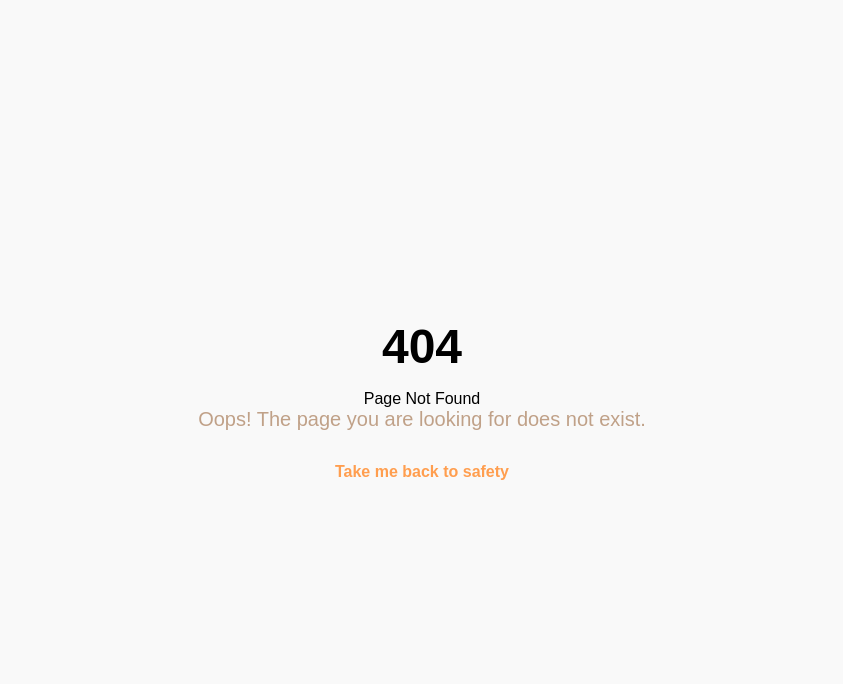
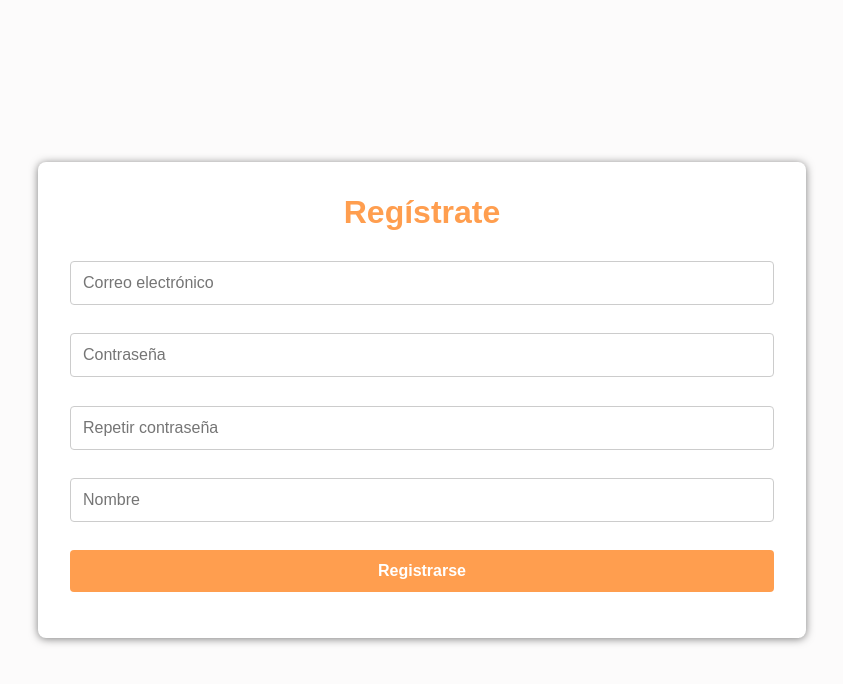
Before and after one commit to Bicis-HLanz/hopital-bicis, a Next.js app: page /register in a window 1280 px wide. Before the commit this address had no page. Shown: the top 684 px of the page, without its empty margins (218-1061 px from the left). Built offline with nearby package versions, Linux system fonts and the light colour scheme; no server answers.

Commit message:
Reorganize login components and update registration link

```diff
--- /dev/null
+++ b/app/(login)/layout.tsx
@@ -0,0 +1,11 @@
+export default function RootLayout({
+    children,
+  }: Readonly<{
+    children: React.ReactNode;
+  }>) {
+    return (
+        <main style={{ display: "flex", justifyContent: "center", alignItems: "center", height: "100vh" }}>
+            {children}
+        </main>
+    );
+  }
--- a/app/components/login/LoginForm.module.css
+++ b/app/components/login/LoginForm.module.css
@@ -23,9 +23,9 @@
   padding: 2rem;
   background-color: white;
   border-radius: 8px;
-  box-shadow: 0 6px 6px rgba(0, 0, 0, 0.5);
-  max-width: 400px;
+  box-shadow: 0 1px 8px rgba(0, 0, 0, 0.5);
   margin: 0 auto;
+  width: 60%;
 }
 
 .login-form h1{
--- a/app/components/login/LoginForm.tsx
+++ b/app/components/login/LoginForm.tsx
@@ -79,8 +79,8 @@ const LoginForm: React.FC = () => {
         Iniciar Sesión
       </button>
       <p className={styles["register-link"]}>
-        ¿No tienes cuenta aún?
-        <Link href="/registro">
+        ¿No tienes cuenta aún?&nbsp;
+        <Link href="/register">
           Regístrate
         </Link>
       </p>
--- a/app/components/login/RegisterForm.tsx
+++ b/app/components/login/RegisterForm.tsx
@@ -70,7 +70,7 @@ const RegisterForm: React.FC = () => {
 
   return (
     <form className={styles["login-form"]}>
-      <h1>Iniciar Sesión</h1>
+      <h1>Regístrate</h1>
       <input
         type="email"
         placeholder="Correo electrónico"
```
Also changed, not shown: app/(login)/register/page.tsx (renamed from app/(login)/registro/page.tsx).
